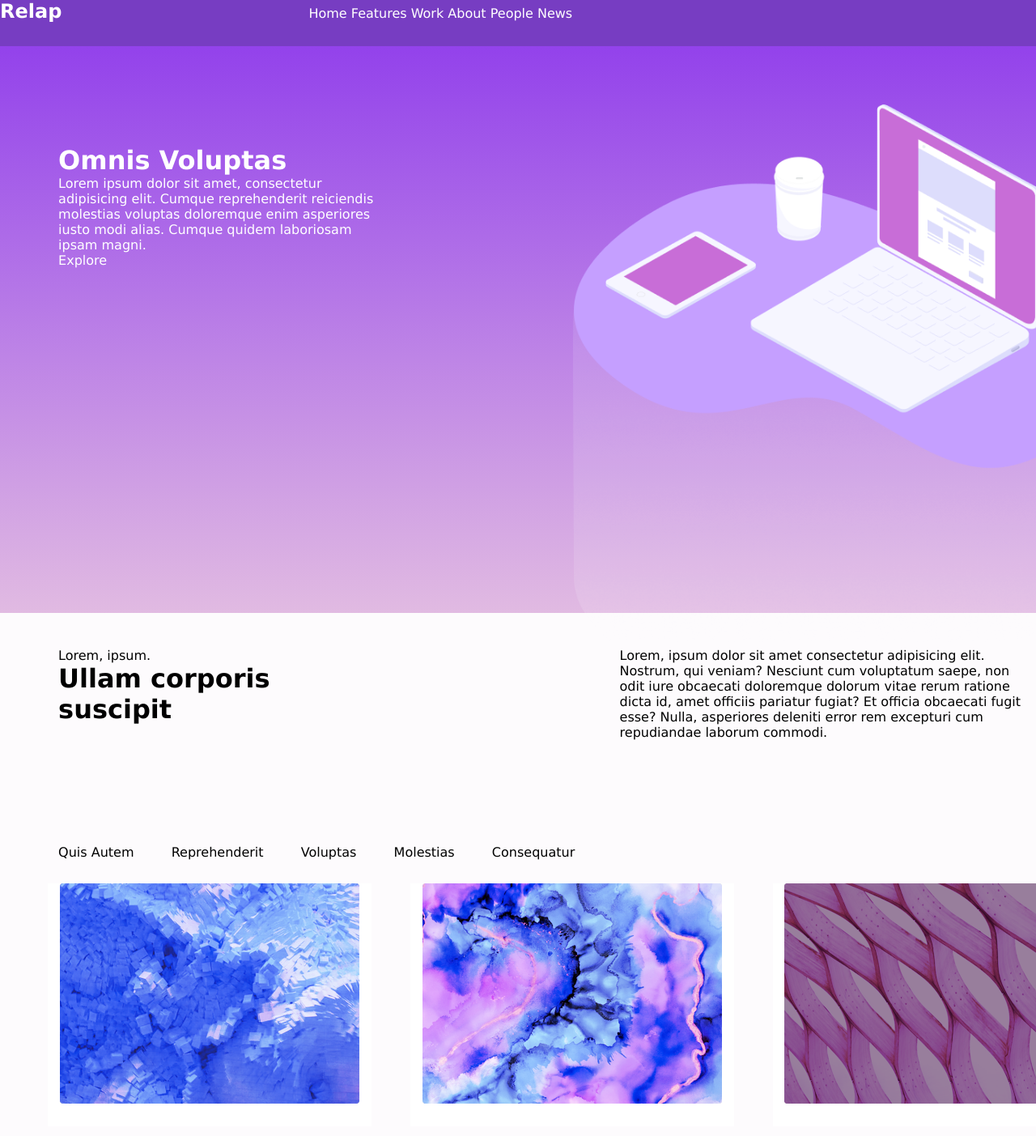
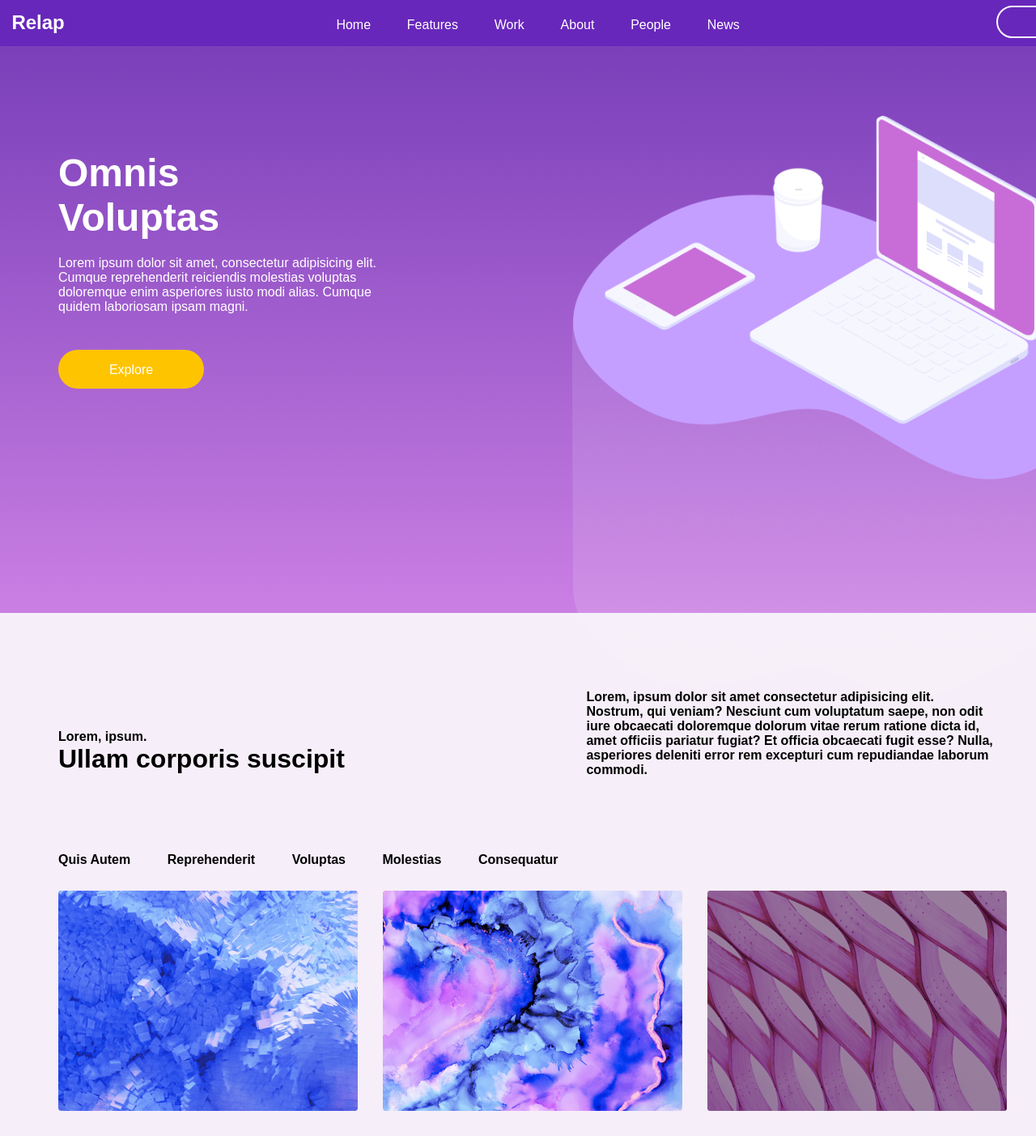
Before and after one commit to arwinzen/day2, a plain HTML site: page index.html in a window 1280 px wide. Shown: the top 1403 px of the page at 81% size. Drawn offline with Linux system fonts and the light colour scheme.

Commit message:
added borders for buttons & added background image for 3rd section of webpage

```diff
--- a/index.html
+++ b/index.html
@@ -3,43 +3,54 @@
     <head>
         <title>Relap</title>
         <style>
-            * {margin:0; padding:0;box-sizing: border-box;font-family: Verdana, Geneva, Tahoma, sans-serif;}
+            * {margin:0; padding:0;box-sizing: border-box;font-family:sans-serif;}
 
             div#container {
-                width: 1442px;
+                width: 1440px;
                 height: 3800px;
                 background-color: rgba(67, 45, 167, 0);
+                margin:auto;
             }
 
             nav {
-                background-color: rgba(96, 28, 184, 0.85);
+                background-color: rgba(96, 28, 184, 0.95);
                 height: 1.5%;
             }
 
             nav>*, nav>ul>li {
+                padding-top: 1%;
                 display: inline-block;
                 color: white;
             }
 
+            nav>ul {
+                width: 40%;
+            }
+
+            nav>ul>li {
+                padding-right: 7%;
+            }
+
             nav>h1 {
-                margin-right: 300px;
+                margin-right: 23%;
+                padding-left: 1%;
             }
 
             #contact {
                 float:right;
-                padding-right:2%;
+                width: 12.5%;
+                height: 2.5em;
+                text-align: center;
+                border-radius: 30px;
+                border: 2px solid #ffffff;
+                padding: 0.5em;
+                margin-top: 0.5%;
+                margin-right: 2%;
             }
 
             div#landing {
                 height: 18.42%;
-                background-image: linear-gradient(to bottom, rgba(120, 19, 230, 0.8), rgba(195, 118, 197, 0.5));
-            }
-
-            div>section {
-                margin-top:10px;
-                width: 30%;
-                height: 50%;
-                background-color: royalblue;
+                background-image: linear-gradient(to bottom, rgba(89, 15, 168, 0.8), rgba(150, 0, 200, 0.5));
             }
 
             #landing>div>img {
@@ -59,13 +70,34 @@
                 color: white;
             }
 
+            #intro-para>h1 {
+                width: 10%;
+                padding-bottom:5%;
+                font-size: 3em;
+            }
+
+            #intro-para>p {
+                padding-bottom: 3%;
+            }
+
+            #explore {
+                width: 45%;
+                height: 3em;
+                text-align: center;
+                border-radius: 30px;
+                /* border: 2px solid #ffffff; */
+                padding: 1em;
+                margin-top: 8%;
+                background-color: rgba(255, 196, 0,1);
+            }
+
             #workspace-image {
                 display: inline-block;
                 width: 710px;
                 height: 400px;
                 vertical-align: middle;
                 /* background-color: teal; */
-                margin-top: 5%;
+                margin-top: 6%;
                 margin-left: 14%;
             }
 
@@ -75,19 +107,20 @@
 
             div#second-pane {
                 height: 20%;
-                background-color: rgba(142, 45, 167, 0.02);
+                background-color: rgba(142, 45, 167, 0.08);
                 /* background-color: rgba(142, 45, 167, 1); */
                 /* text-align: center; */
             }
 
+            #heading>p, .desc-para>p, #gallery-list>li {
+                font-weight:bolder
+            }
+
             div#heading {
-                margin-top: 3%;
-                margin-bottom: 3%;
-                margin-left: 5%;
-                margin-right: 20%;
+                margin: 10% 20% 0% 5%;
                 display: inline-block;
-                width: 400px;
-                height: 200px;
+                width: 25%;
+                height: 20%;
                 vertical-align: middle;
                 /* background-color: slateblue; */
             }
@@ -95,14 +128,14 @@
             div.desc-para {
                 display: inline-block;
                 width: 35%;
-                height: 200px;
+                height: 14%;
                 vertical-align: middle;
                 /* background: slateblue; */
             }
 
             div#gallery {
-                text-align: center;
-                margin-left: 1%;
+                /* text-align: center; */
+                margin-left: 5%;
             }
 
             ul#gallery-list {
@@ -118,15 +151,16 @@
             .gallery-img {
                 width: 28%;
                 height: 300px;
-                background-color: white;
+                /* background-color: white; */
                 display: inline-block;
-                margin-right: 3%;
+                margin-right: 1%;
             }
 
             div#customers {
                 height: 19%;
                 background-color: rgb(37, 18, 161);
                 color: white;
+                background-image: url(images/about_bg.png);
             }
 
             #cust-img {
```
